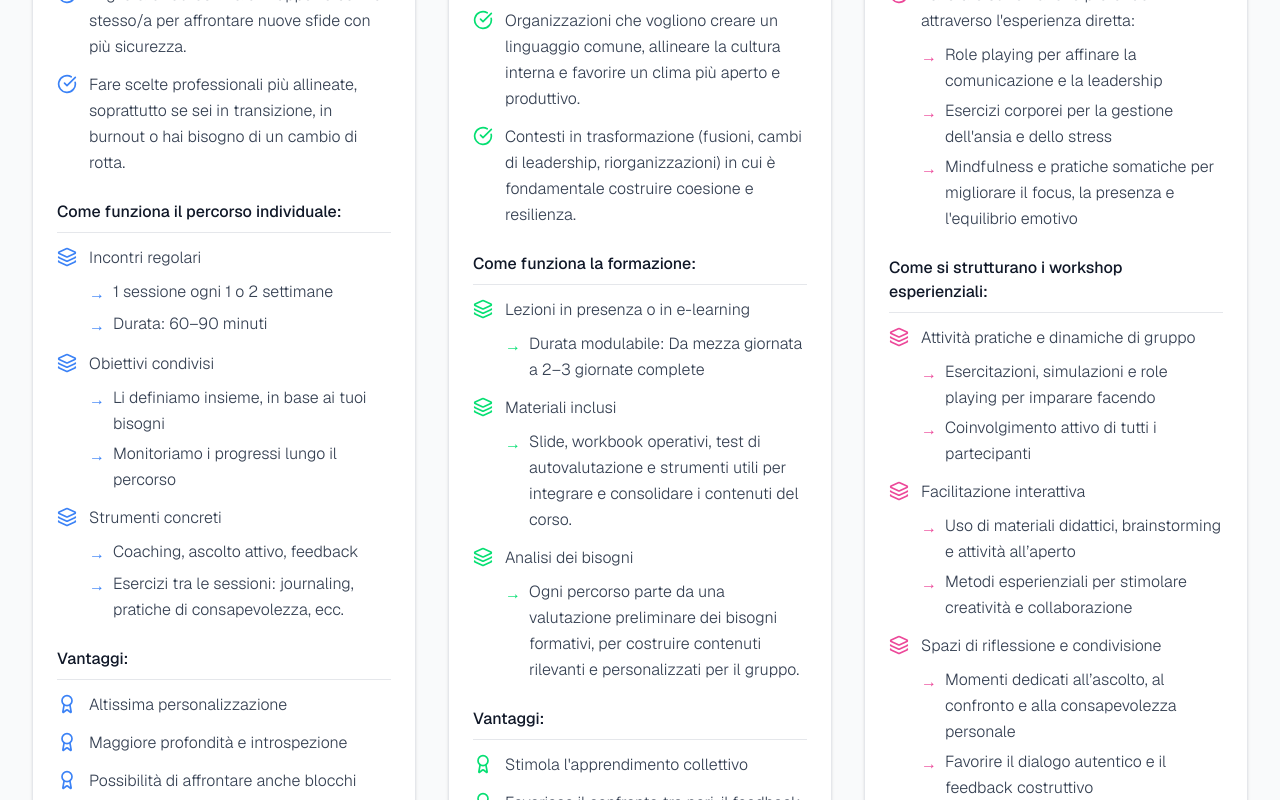
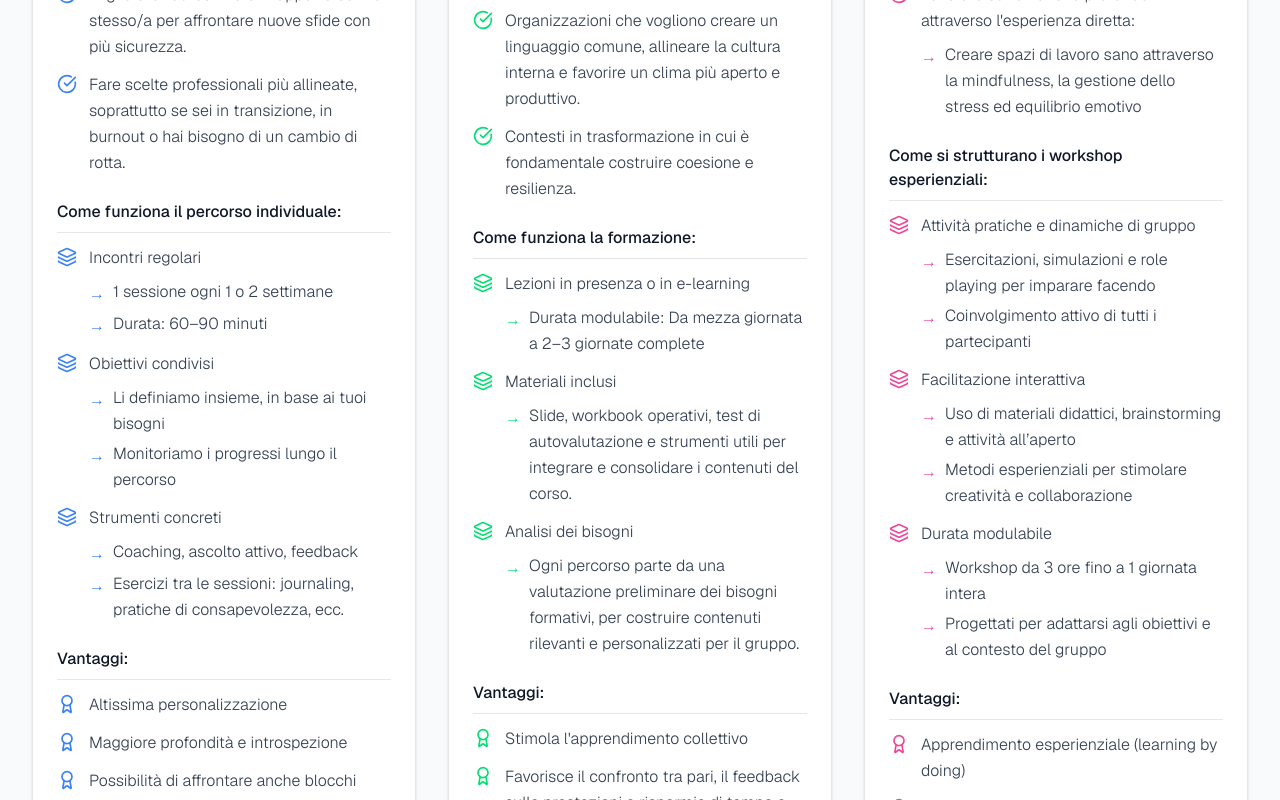
Before and after one commit to ezequiasaramburu/martina-website, a Next.js app: page /coaching in a window 1280 px wide. Shown: the part 1200-2000 px from the top of the page. Built offline with nearby package versions, Linux system fonts and the light colour scheme.

Commit message:
update info on modalities

```diff
--- a/src/components/CoachingModalities.tsx
+++ b/src/components/CoachingModalities.tsx
@@ -184,7 +184,7 @@ const CoachingModalities = () => {
               icon: CheckCircle,
             },
             {
-              text: "Contesti in trasformazione (fusioni, cambi di leadership, riorganizzazioni) in cui è fondamentale costruire coesione e resilienza.",
+              text: "Contesti in trasformazione in cui è fondamentale costruire coesione e resilienza.",
               icon: CheckCircle,
             },
           ],
@@ -254,9 +254,7 @@ const CoachingModalities = () => {
               text: "Lavorare su tematiche profonde attraverso l'esperienza diretta:",
               icon: CheckCircle,
               subItems: [
-                "Role playing per affinare la comunicazione e la leadership",
-                "Esercizi corporei per la gestione dell'ansia e dello stress",
-                "Mindfulness e pratiche somatiche per migliorare il focus, la presenza e l'equilibrio emotivo",
+                "Creare spazi di lavoro sano attraverso la mindfulness, la gestione dello stress ed equilibrio emotivo",
               ],
             },
           ],
@@ -277,14 +275,6 @@ const CoachingModalities = () => {
               subItems: [
                 "Uso di materiali didattici, brainstorming e attività all’aperto",
                 "Metodi esperienziali per stimolare creatività e collaborazione",
-              ],
-              icon: Layers,
-            },
-            {
-              text: "Spazi di riflessione e condivisione",
-              subItems: [
-                "Momenti dedicati all’ascolto, al confronto e alla consapevolezza personale",
-                "Favorire il dialogo autentico e il feedback costruttivo",
               ],
               icon: Layers,
             },
```
